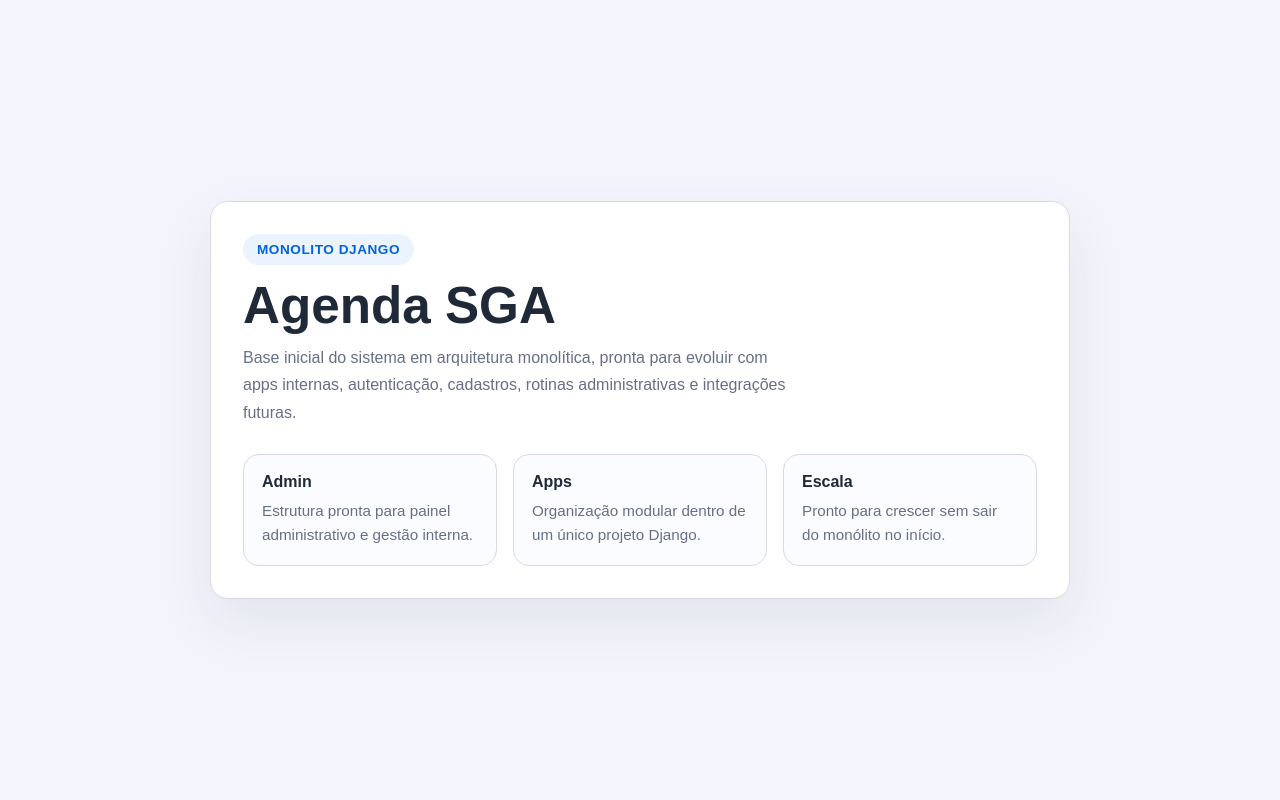
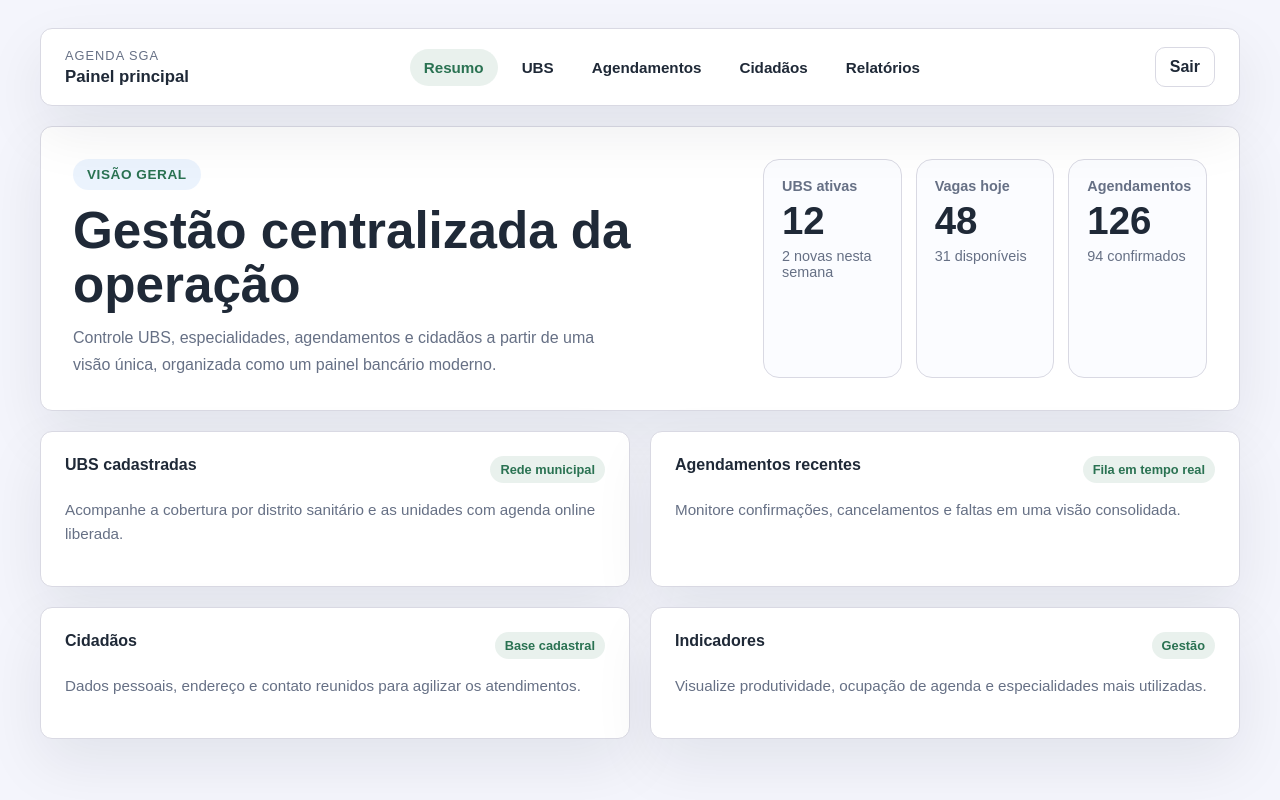
Before and after one commit to pierrecbrito/agenda-sga, a Django app: page /home/ in a window 1280 px wide. Run offline with Django 5.2, Linux system fonts and the light colour scheme; the visitor is signed in with stand-in values (Sample User, id 1).

Commit message:
feat: add centered dashboard layout

```diff
--- a/apps/core/templates/core/home.html
+++ b/apps/core/templates/core/home.html
@@ -2,28 +2,88 @@
 
 {% block title %}Agenda SGA{% endblock %}
 
+{% block shell_class %}page-shell--dashboard{% endblock %}
+
 {% block content %}
-  <section class="panel panel--wide">
-    <div class="pill">Monolito Django</div>
-    <h1 class="page-title">Agenda SGA</h1>
-    <p class="page-lead">
-      Base inicial do sistema em arquitetura monolítica, pronta para evoluir com apps internas,
-      autenticação, cadastros, rotinas administrativas e integrações futuras.
-    </p>
+  <section class="dashboard-shell">
+    <header class="dashboard-topbar panel panel--dashboard-topbar">
+      <div class="dashboard-brand">
+        <span class="dashboard-brand__label">Agenda SGA</span>
+        <strong class="dashboard-brand__title">Painel principal</strong>
+      </div>
 
-    <div class="feature-grid">
-      <article class="feature-card">
-        <h2 class="feature-card__title">Admin</h2>
-        <span class="feature-card__text">Estrutura pronta para painel administrativo e gestão interna.</span>
+      <nav class="dashboard-menu" aria-label="Menu principal">
+        <a class="dashboard-menu__link dashboard-menu__link--active" href="#resumo">Resumo</a>
+        <a class="dashboard-menu__link" href="#ubs">UBS</a>
+        <a class="dashboard-menu__link" href="#agendamentos">Agendamentos</a>
+        <a class="dashboard-menu__link" href="#cidadaos">Cidadãos</a>
+        <a class="dashboard-menu__link" href="#relatorios">Relatórios</a>
+      </nav>
+
+      <a class="dashboard-topbar__action" href="{% url 'logout' %}">Sair</a>
+    </header>
+
+    <section class="dashboard-hero panel panel--dashboard-hero" id="resumo">
+      <div>
+        <div class="pill">Visão geral</div>
+        <h1 class="page-title">Gestão centralizada da operação</h1>
+        <p class="page-lead">
+          Controle UBS, especialidades, agendamentos e cidadãos a partir de uma visão única,
+          organizada como um painel bancário moderno.
+        </p>
+      </div>
+
+      <div class="dashboard-hero__stats">
+        <article class="metric-card">
+          <span class="metric-card__label">UBS ativas</span>
+          <strong class="metric-card__value">12</strong>
+          <span class="metric-card__hint">2 novas nesta semana</span>
+        </article>
+        <article class="metric-card">
+          <span class="metric-card__label">Vagas hoje</span>
+          <strong class="metric-card__value">48</strong>
+          <span class="metric-card__hint">31 disponíveis</span>
+        </article>
+        <article class="metric-card">
+          <span class="metric-card__label">Agendamentos</span>
+          <strong class="metric-card__value">126</strong>
+          <span class="metric-card__hint">94 confirmados</span>
+        </article>
+      </div>
+    </section>
+
+    <section class="dashboard-grid">
+      <article class="dashboard-card panel" id="ubs">
+        <div class="dashboard-card__head">
+          <h2 class="feature-card__title">UBS cadastradas</h2>
+          <span class="dashboard-card__badge">Rede municipal</span>
+        </div>
+        <p class="feature-card__text">Acompanhe a cobertura por distrito sanitário e as unidades com agenda online liberada.</p>
       </article>
-      <article class="feature-card">
-        <h2 class="feature-card__title">Apps</h2>
-        <span class="feature-card__text">Organização modular dentro de um único projeto Django.</span>
+
+      <article class="dashboard-card panel" id="agendamentos">
+        <div class="dashboard-card__head">
+          <h2 class="feature-card__title">Agendamentos recentes</h2>
+          <span class="dashboard-card__badge">Fila em tempo real</span>
+        </div>
+        <p class="feature-card__text">Monitore confirmações, cancelamentos e faltas em uma visão consolidada.</p>
       </article>
-      <article class="feature-card">
-        <h2 class="feature-card__title">Escala</h2>
-        <span class="feature-card__text">Pronto para crescer sem sair do monólito no início.</span>
+
+      <article class="dashboard-card panel" id="cidadaos">
+        <div class="dashboard-card__head">
+          <h2 class="feature-card__title">Cidadãos</h2>
+          <span class="dashboard-card__badge">Base cadastral</span>
+        </div>
+        <p class="feature-card__text">Dados pessoais, endereço e contato reunidos para agilizar os atendimentos.</p>
       </article>
-    </div>
+
+      <article class="dashboard-card panel" id="relatorios">
+        <div class="dashboard-card__head">
+          <h2 class="feature-card__title">Indicadores</h2>
+          <span class="dashboard-card__badge">Gestão</span>
+        </div>
+        <p class="feature-card__text">Visualize produtividade, ocupação de agenda e especialidades mais utilizadas.</p>
+      </article>
+    </section>
   </section>
 {% endblock %}
--- a/apps/core/urls.py
+++ b/apps/core/urls.py
@@ -1,4 +1,4 @@
-from django.contrib.auth.views import LoginView
+from django.contrib.auth.views import LoginView, LogoutView
 from django.urls import path
 
 from .forms import CpfAuthenticationForm
@@ -11,4 +11,5 @@ urlpatterns = [
         name="login",
     ),
     path("home/", home, name="home"),
+    path("sair/", LogoutView.as_view(next_page="login"), name="logout"),
 ]
--- a/static/assets/css/main.css
+++ b/static/assets/css/main.css
@@ -5,9 +5,9 @@
   --surface-border: #d9d9e3;
   --text: #1f2937;
   --muted: #667085;
-  --primary: #0063df;
+  --primary: #2A7252;
   --shadow: 0 24px 60px rgba(15, 23, 42, 0.08);
-  --radius: 18px;
+  --radius: 12px;
 }
 
 * {
@@ -33,6 +33,12 @@ body {
   padding: 32px;
 }
 
+.page-shell--dashboard {
+  display: block;
+  place-items: initial;
+  padding: 28px 32px 40px;
+}
+
 .panel {
   width: min(100%, 520px);
   background: var(--surface);
@@ -44,6 +50,20 @@ body {
 
 .panel--wide {
   width: min(100%, 860px);
+}
+
+.panel--dashboard-topbar {
+  width: min(100%, 1200px);
+  padding: 18px 24px;
+  display: grid;
+  grid-template-columns: auto 1fr auto;
+  align-items: center;
+  gap: 20px;
+}
+
+.panel--dashboard-hero {
+  width: min(100%, 1200px);
+  padding: 32px;
 }
 
 .page-title {
@@ -99,6 +119,144 @@ body {
   line-height: 1.6;
 }
 
+.dashboard-shell {
+  width: min(100%, 1200px);
+  margin: 0 auto;
+  display: grid;
+  gap: 20px;
+}
+
+.dashboard-topbar {
+  position: sticky;
+  top: 20px;
+  z-index: 10;
+}
+
+.dashboard-brand {
+  display: grid;
+  gap: 4px;
+}
+
+.dashboard-brand__label {
+  font-size: 0.8rem;
+  letter-spacing: 0.08em;
+  text-transform: uppercase;
+  color: var(--muted);
+}
+
+.dashboard-brand__title {
+  font-size: 1.05rem;
+}
+
+.dashboard-menu {
+  display: flex;
+  justify-content: center;
+  align-items: center;
+  gap: 10px;
+  flex-wrap: wrap;
+}
+
+.dashboard-menu__link {
+  color: var(--text);
+  text-decoration: none;
+  font-weight: 700;
+  font-size: 0.95rem;
+  padding: 10px 14px;
+  border-radius: 999px;
+  transition: background-color 0.2s ease, color 0.2s ease;
+}
+
+.dashboard-menu__link:hover,
+.dashboard-menu__link--active {
+  background: rgba(42, 114, 82, 0.1);
+  color: var(--primary);
+}
+
+.dashboard-topbar__action {
+  justify-self: end;
+  text-decoration: none;
+  color: var(--text);
+  font-weight: 700;
+  padding: 10px 14px;
+  border-radius: 10px;
+  border: 1px solid var(--surface-border);
+  background: #fff;
+}
+
+.dashboard-topbar__action:hover {
+  border-color: var(--primary);
+  color: var(--primary);
+}
+
+.dashboard-hero {
+  display: grid;
+  grid-template-columns: minmax(0, 1.2fr) minmax(280px, 0.8fr);
+  gap: 24px;
+  align-items: stretch;
+}
+
+.dashboard-hero__stats {
+  display: grid;
+  grid-template-columns: repeat(3, minmax(0, 1fr));
+  gap: 14px;
+}
+
+.metric-card {
+  background: #fbfcff;
+  border: 1px solid var(--surface-border);
+  border-radius: 16px;
+  padding: 18px;
+  display: grid;
+  align-content: start;
+  gap: 8px;
+}
+
+.metric-card__label {
+  color: var(--muted);
+  font-size: 0.9rem;
+  font-weight: 700;
+}
+
+.metric-card__value {
+  font-size: clamp(1.8rem, 3vw, 2.4rem);
+  line-height: 1;
+}
+
+.metric-card__hint {
+  color: var(--muted);
+  font-size: 0.9rem;
+}
+
+.dashboard-grid {
+  display: grid;
+  grid-template-columns: repeat(2, minmax(0, 1fr));
+  gap: 20px;
+}
+
+.dashboard-card {
+  width: 100%;
+  padding: 24px;
+}
+
+.dashboard-card__head {
+  display: flex;
+  align-items: center;
+  justify-content: space-between;
+  gap: 12px;
+  margin-bottom: 12px;
+}
+
+.dashboard-card__badge {
+  display: inline-flex;
+  align-items: center;
+  padding: 6px 10px;
+  border-radius: 999px;
+  background: rgba(42, 114, 82, 0.1);
+  color: var(--primary);
+  font-size: 0.8rem;
+  font-weight: 700;
+}
+
 .login-card {
   width: min(100%, 420px);
   background: var(--surface);
@@ -134,9 +292,9 @@ body {
 .field-input {
   width: 100%;
   border: 1px solid var(--surface-border);
-  border-radius: 12px;
-  padding: 14px 16px;
-  font-size: 1rem;
+  border-radius: 10px;
+  padding: 10px 14px;
+  font-size: 0.95rem;
   background: #fff;
   color: var(--text);
 }
@@ -149,11 +307,11 @@ body {
 .button-primary {
   width: 100%;
   border: 0;
-  border-radius: 12px;
-  padding: 14px 18px;
+  border-radius: 10px;
+  padding: 10px 14px;
   background: var(--primary);
   color: #fff;
-  font-size: 1rem;
+  font-size: 0.95rem;
   font-weight: 700;
   cursor: pointer;
 }
--- a/templates/base.html
+++ b/templates/base.html
@@ -8,7 +8,7 @@
     <link rel="stylesheet" href="{% static 'assets/css/main.css' %}">
   </head>
   <body>
-    <main class="page-shell">
+    <main class="page-shell {% block shell_class %}{% endblock %}">
       {% block content %}{% endblock %}
     </main>
     <script src="{% static 'assets/js/cpf-mask.js' %}" defer></script>
```
